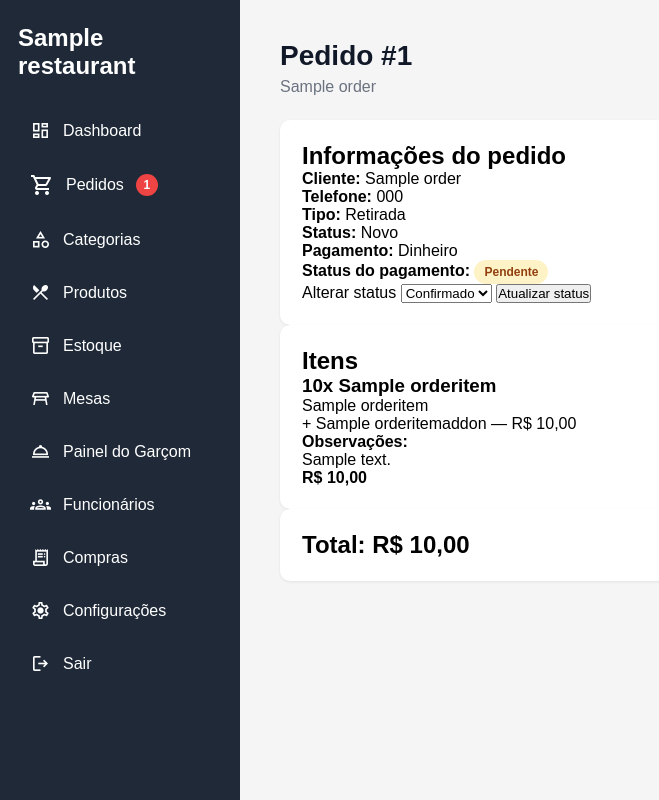
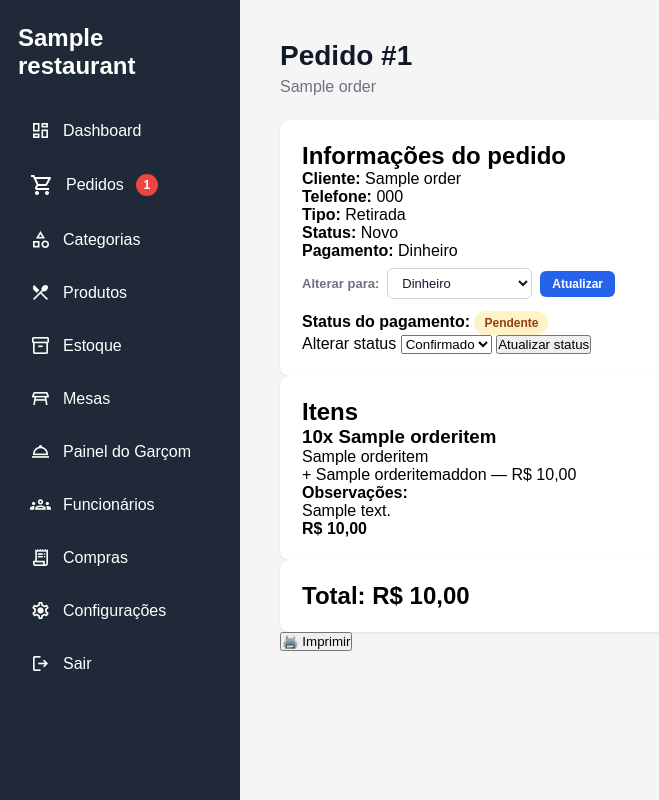
Before and after one commit to DeV-alexandr3/restaurant-saas, a Django app: page /pedidos/1/ in a window 1280 px wide. Shown: the whole page, without its empty margins (0-659 px from the left). Run offline with Django 5.2, Linux system fonts and the light colour scheme; a user stored in the database is signed in; tables that the repository leaves empty hold one stand-in row (values such as "Sample post"); some web fonts are replaced.

Commit message:
Melhora layout da alteracao de forma de pagamento

```diff
--- a/restaurants/static/restaurants/css/dashboard.css
+++ b/restaurants/static/restaurants/css/dashboard.css
@@ -1358,3 +1358,108 @@ main {
     background: #fef3c7;
     color: #92400e;
 }
+
+/* =========================================================
+   IMPRESSÃO DO DETALHE DO PEDIDO
+========================================================= */
+
+@media print {
+
+    /* Esconde sidebar, menu, botões de ação */
+    aside,
+    .sidebar,
+    .page-header button,
+    .btn-print-order,
+    nav,
+    .sidebar-order-badge,
+    .sidebar-link {
+        display: none !important;
+    }
+
+    /* Fundo branco, texto preto */
+    body,
+    main,
+    .content-card,
+    .order-detail-card {
+        background: white !important;
+        color: black !important;
+    }
+
+    /* Remove sombras e bordas */
+    .content-card,
+    .order-detail-card {
+        box-shadow: none !important;
+        border: none !important;
+    }
+
+    /* Layout limpo */
+    main {
+        padding: 0 !important;
+        margin: 0 !important;
+    }
+
+    /* Tamanho do papel */
+    @page {
+        size: 80mm auto;
+        margin: 5mm;
+    }
+}
+
+.payment-section {
+    margin-bottom: 12px;
+}
+
+.payment-section p {
+    margin-bottom: 8px;
+}
+
+.payment-form {
+    display: flex;
+    align-items: center;
+    gap: 8px;
+
+    flex-wrap: wrap;
+}
+
+.payment-form label {
+    font-size: 13px;
+    color: #6b7280;
+
+    font-weight: 600;
+}
+
+.payment-method-select {
+    padding: 6px 10px;
+
+    border: 1px solid #d1d5db;
+    border-radius: 6px;
+
+    background: white;
+    color: #111827;
+
+    font-family: inherit;
+    font-size: 13px;
+
+    cursor: pointer;
+}
+
+.btn-update-payment {
+    padding: 6px 12px;
+
+    background: #2563eb;
+    color: white;
+
+    border: none;
+    border-radius: 6px;
+
+    font-size: 12px;
+    font-weight: 600;
+
+    cursor: pointer;
+
+    transition: opacity 0.15s ease;
+}
+
+.btn-update-payment:hover {
+    opacity: 0.9;
+}
--- a/restaurants/templates/restaurants/order_detail.html
+++ b/restaurants/templates/restaurants/order_detail.html
@@ -39,10 +39,41 @@ Pedido #{{ order.id }}
         {{ order.get_status_display }}
     </p>
 
-    <p>
-    <strong>Pagamento:</strong>
-        {{ order.get_payment_method_display }}
-    </p>
+    <div class="payment-section">
+        <p>
+            <strong>Pagamento:</strong>
+            {{ order.get_payment_method_display }}
+        </p>
+
+        <form
+            method="POST"
+            action="{% url 'order_update_payment' order.id %}"
+            class="payment-form"
+        >
+            {% csrf_token %}
+
+            <label for="payment_method">Alterar para:</label>
+
+            <select name="payment_method" id="payment_method" class="payment-method-select">
+                <option value="cash" {% if order.payment_method == "cash" %}selected{% endif %}>
+                    Dinheiro
+                </option>
+                <option value="credit" {% if order.payment_method == "credit" %}selected{% endif %}>
+                    Cartão de Crédito
+                </option>
+                <option value="debit" {% if order.payment_method == "debit" %}selected{% endif %}>
+                    Cartão de Débito
+                </option>
+                <option value="pix" {% if order.payment_method == "pix" %}selected{% endif %}>
+                    Pix
+                </option>
+            </select>
+
+            <button type="submit" class="btn-update-payment">
+                Atualizar
+            </button>
+        </form>
+    </div>
 
     <p>
         <strong>Status do pagamento:</strong>
@@ -211,4 +242,12 @@ Pedido #{{ order.id }}
 
 </div>
 
+<button
+    type="button"
+    onclick="window.print()"
+    class="btn-print-order"
+>
+    🖨️ Imprimir
+</button>
+
 {% endblock %}
--- a/restaurants/urls.py
+++ b/restaurants/urls.py
@@ -118,4 +118,10 @@ urlpatterns = [
         name="dashboard",
     ),
 
+    path(
+        "pedidos/<int:order_id>/pagamento/",
+        views.order_update_payment,
+        name="order_update_payment",
+    ),
+
 ]
--- a/restaurants/views.py
+++ b/restaurants/views.py
@@ -1270,6 +1270,31 @@ def dashboard(request):
         quantity__lte=F("minimum_quantity"),
     ).order_by("quantity")
 
+    # Contagem por forma de pagamento
+    payment_counts = {
+        item["payment_method"]: item["count"]
+        for item in (
+            Order.objects
+            .filter(restaurant=restaurant)
+            .exclude(status__in=["CANCELLED", "REJECTED"])
+            .values("payment_method")
+            .annotate(count=Count("id"))
+        )
+    }
+
+    # Garante que todas as formas apareçam (mesmo com 0)
+    payment_labels = {
+        "cash": "Dinheiro",
+        "credit": "Cartão de Crédito",
+        "debit": "Cartão de Débito",
+        "pix": "Pix",
+    }
+
+    payment_data = {
+        "labels": [payment_labels[key] for key in payment_labels.keys()],
+        "values": [payment_counts.get(key, 0) for key in payment_labels.keys()],
+    }
+
     return render(
         request,
         "restaurants/dashboard.html",
@@ -1290,5 +1315,34 @@ def dashboard(request):
             "order_type_values": order_type_values,
             "low_stock_items": low_stock_items,
             "low_stock_count": low_stock_items.count(),
+            "payment_data": payment_data,
         },
     )
+
+@login_required
+def order_update_payment(request, order_id):
+    """
+    Atualiza a forma de pagamento de um pedido.
+    """
+    membership = get_current_membership(request.user)
+
+    if not membership:
+        return redirect("login")
+
+    if membership.role != "ADMIN":
+        return redirect("order_list")
+
+    order = get_object_or_404(
+        Order,
+        id=order_id,
+        restaurant=membership.restaurant,
+    )
+
+    if request.method == "POST":
+        payment_method = request.POST.get("payment_method", "cash")
+
+        if payment_method in ("cash", "credit", "debit", "pix"):
+            order.payment_method = payment_method
+            order.save(update_fields=["payment_method"])
+
+    return redirect("order_detail", order_id=order.id)
```
Also changed, not shown: restaurants/templates/restaurants/dashboard.html (+52 -0 lines).
